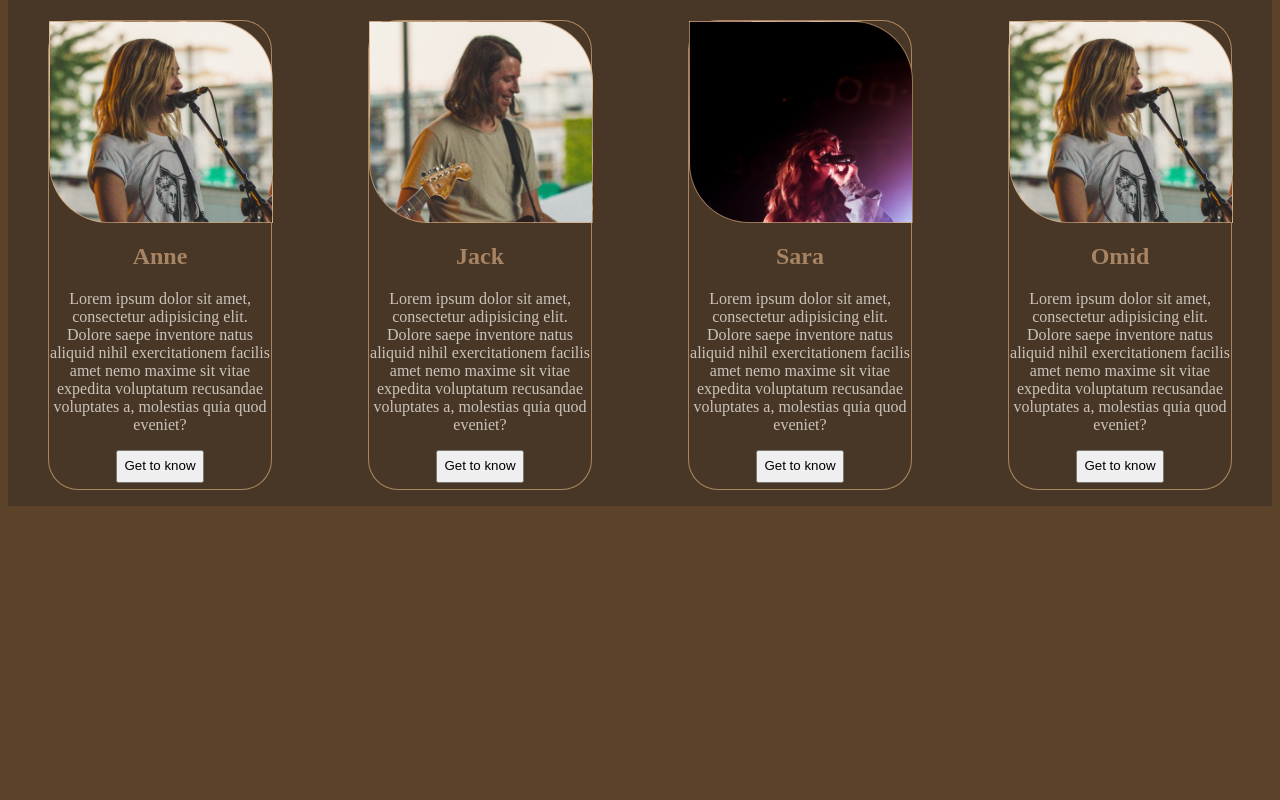
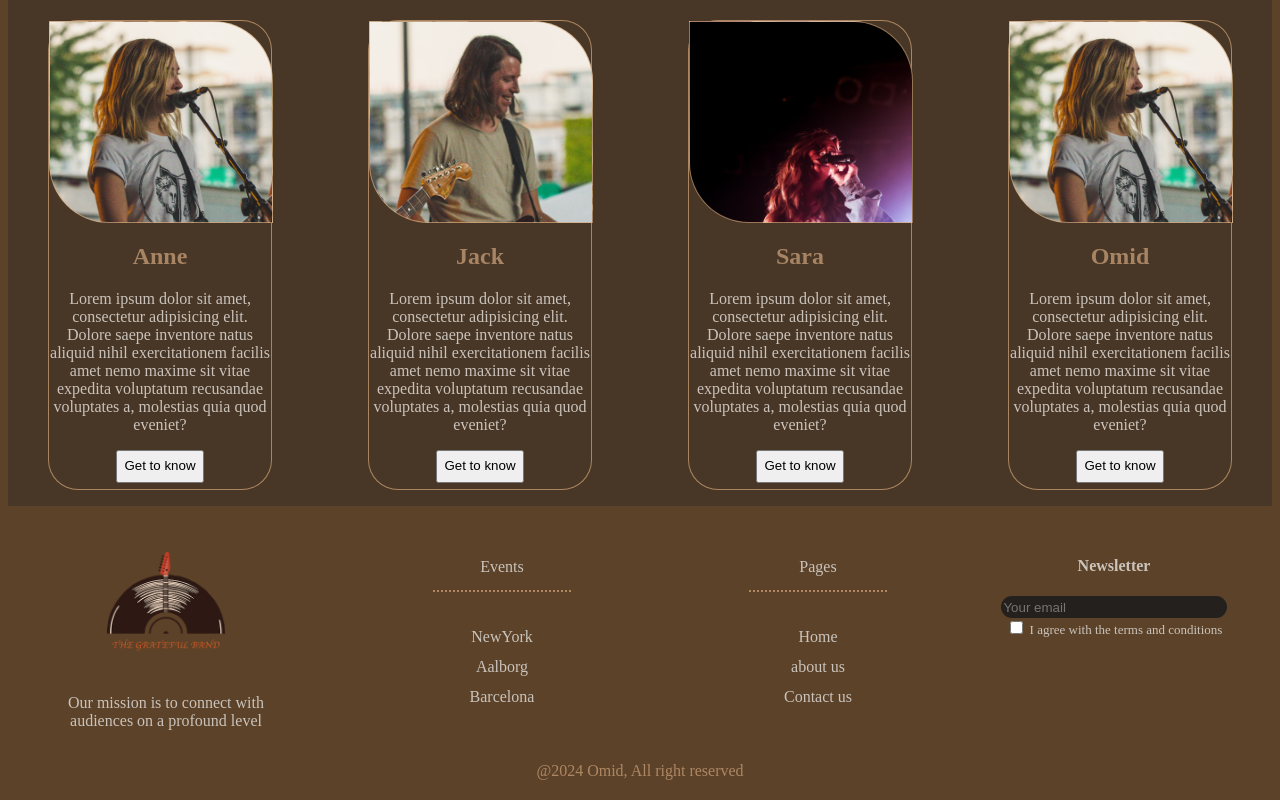
Before and after one commit to OmidDeiminiyat/THE-GRATEFUL-BAND, a plain HTML site: page index.html in a window 1280 px wide. Shown: the part 783-1583 px from the top of the page. Before the commit the page ends 1297 px from the top, so only its background shows below. Drawn offline with nearby package versions, Linux system fonts and the light colour scheme.

Commit message:
Footer added

```diff
--- a/assets/css/style.scss
+++ b/assets/css/style.scss
@@ -6,6 +6,7 @@ $border: #d7a87ab1;
 $titles: #d2a67fb0;
 $transition-duration: 1s;
 $card: #483726;
+$dark: #23201D;
 
 body {
     background-color: $primary-background;
@@ -169,3 +170,61 @@ body {
     }
 
 }
+
+footer {
+    color: $paragraf;
+    display: grid;
+    grid-template-columns: 1fr 1fr 1fr 1fr;
+    text-align: center;
+    margin: 30px 0 0 0;
+
+    figure{
+        img{
+            width: 50%;
+        }
+    }
+
+    .firstRow {
+        ul {
+            list-style: none;
+
+            hr {
+                width: 50%;
+
+            }
+            hr.dotted {
+                border: none;
+                border-top: 2px dotted $border;
+              }
+            li:nth-child(3){
+                margin: 30px 0 0;
+            }
+            li {
+                padding: 6px 0 6px 0;
+            }
+        }
+
+    }
+    .newslatter{
+        form {
+            input[type=email] {
+                background-color: $dark;
+                border-radius: 30px;
+                border: none;
+                height: 20px;
+                width: 70%;
+            }
+            .lable {
+                font-size: 13px;
+            }
+
+        }
+    }
+}
+.right {
+    width: 100%;
+    height: 30px;
+    background-color: $primary-background;
+    text-align: center;
+    color: $titles;
+}
--- a/index.html
+++ b/index.html
@@ -99,6 +99,44 @@
     </section>
 
    </main>
+   <footer>
+        <div>
+            <figure>
+                <img src="assets/images/THE-GRATEFUL-BAND.png" alt="">
+                <figcaption>
+                    <p>Our mission is to connect with audiences on a profound level</p>
+                </figcaption>
+            </figure>
+        </div>
+        <div class="firstRow">
+            <ul>
+                <li>Events</li><hr class="dotted">
+                <li>NewYork</li>
+                <li>Aalborg</li>
+                <li>Barcelona</li>
+            </ul>
+        </div>
+        <div class="firstRow">
+            <ul>
+                <li>Pages</li><hr class="dotted">
+                <li>Home</li>
+                <li>about us</li>
+                <li>Contact us</li>
+            </ul>
+        </div>
+        <div class="newslatter">
+            <h4>Newsletter</h4>
+            <form action="">
+                <input type="email" name="" id="" placeholder="Your email"><br>
+                <input type="checkbox" id="checkbox1" name="checkbox1">
+                <label class="lable" for="checkbox1">I agree with the terms and conditions</label>
+
+            </form>
+        </div>
+   </footer>
+   <section class="right">
+    <p>@2024 Omid, All right reserved </p>
+</section>
     <script src="./assets/js/script.js"></script>
 </body>
 </html>
```
Also changed, not shown: assets/css/style.css.
